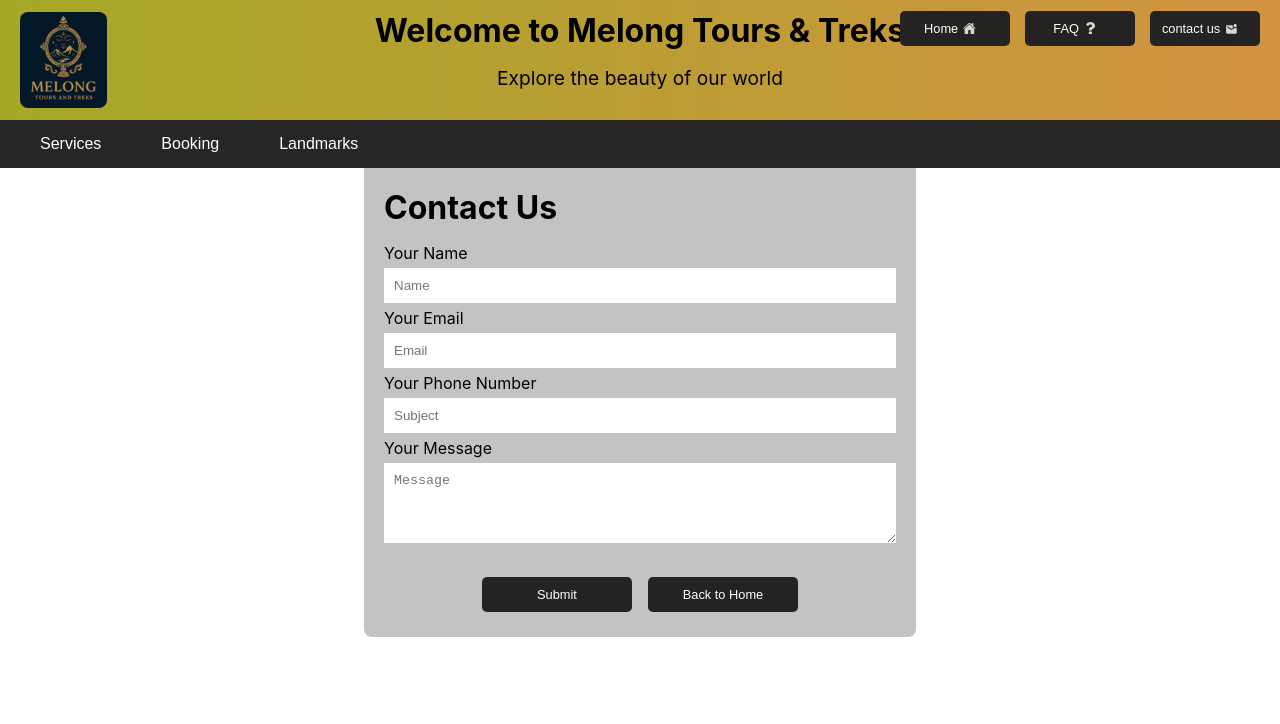
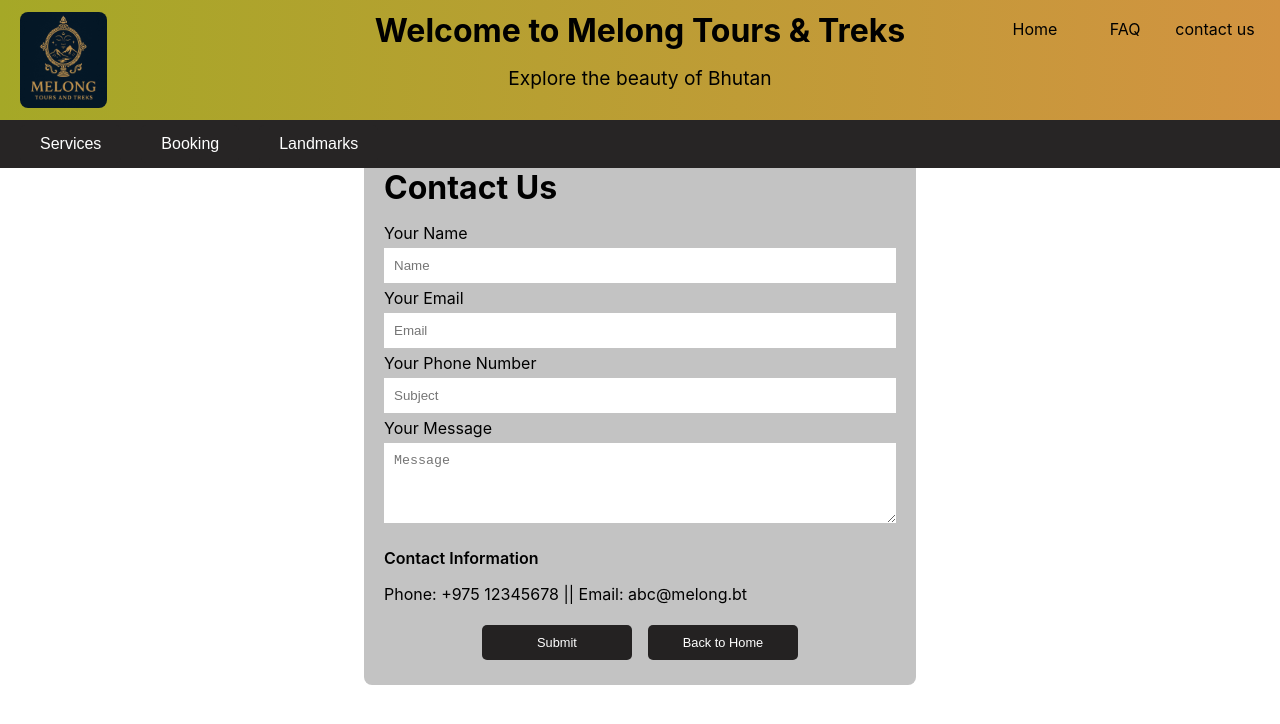
Before and after one commit to Lekden/melong, a React (Create React App) app: page /contactUs in a window 1280 px wide. Shown: the top 724 px of the page. Built offline with nearby package versions, Linux system fonts and the light colour scheme.

Commit message:
futher modification

```diff
--- a/src/components/Home.css
+++ b/src/components/Home.css
@@ -41,7 +41,6 @@
     top: 10px;
     right: 20px;
     display: flex;
-    gap: 15px;
     /* Space between the tabs */
 }
 
@@ -90,7 +89,25 @@
     color: white;
     border-radius: 5px;
     margin-top: 1px;
+}
 
+.nav-button {
+    display: flex;
+    justify-content: center;
+    align-items: center;
+    border: none;
+    height: 35px;
+    width: 90px;
+    font-size: 1rem;
+    color: rgb(0, 0, 0);
+    border-radius: 5px;
+    margin-top: 1px;
+}
+
+.tabs :hover {
+    cursor: pointer;
+    background: #326088;
+    /* Change cursor to pointer on hover */
 }
 
 .button:hover {
--- a/src/components/Home.js
+++ b/src/components/Home.js
@@ -2,9 +2,6 @@ import React from 'react';
 import './Home.css'; // Import the CSS file
 import HomeGallery from './HomeGallery'; // Import the HomeGallery component
 import { useNavigate } from 'react-router-dom'; // Import useNavigate from react-router-dom
-import { IoHome } from "react-icons/io5";
-import { MdMarkEmailUnread } from "react-icons/md";
-import { FaQuestion } from "react-icons/fa";
 
 
 
@@ -18,20 +15,20 @@ const Home = () => {
                 <div className='banner-image'></div>
                 <div className="overlay">
                     <h1 className="heading">Welcome to Melong Tours & Treks</h1>
-                    <p className="subheading">Explore the beauty of our world</p>
+                    <p className="subheading">Explore the beauty of Bhutan</p>
                 </div>
                 <div className="tabs">
-                    <button className="button" onClick={() => navigate('/')}>
-                        Home <IoHome className='icon' />
-                    </button>
+                    <div className="nav-button" onClick={() => navigate('/')}>
+                        Home
+                    </div>
 
-                    <button className="button" onClick={() => navigate('/faq')}>
-                        FAQ <FaQuestion className='icon' />
-                    </button>
+                    <div className="nav-button" onClick={() => navigate('/faq')}>
+                        FAQ
+                    </div>
 
-                    <button className="button" onClick={() => navigate('/contactUs')}>
-                        contact us  <MdMarkEmailUnread className="icon2" />
-                    </button>
+                    <div className="nav-button" onClick={() => navigate('/contactUs')}>
+                        contact us
+                    </div>
                 </div>
             </div>
             <div className='navigation'>
--- a/src/components/contactUs.css
+++ b/src/components/contactUs.css
@@ -20,9 +20,8 @@
     justify-content: space-between;
     width: 40%;
     margin: 0 auto;
-    padding: 20px;
+    padding: 0 20px 20px 20px;
     background-color: #c3c3c3;
-    gap: 20px;
     /* Adds spacing between the child elements */
     border-bottom-left-radius: 8px;
     border-bottom-right-radius: 8px;
--- a/src/components/contactUs.js
+++ b/src/components/contactUs.js
@@ -1,9 +1,7 @@
 import './Home.css';
 import './contactUs.css';
 import { useNavigate } from 'react-router-dom';
-import { IoHome } from "react-icons/io5";
-import { MdMarkEmailUnread } from "react-icons/md";
-import { FaQuestion } from "react-icons/fa";
+
 
 export default function ContactUs() {
     const navigate = useNavigate();
@@ -16,20 +14,20 @@ export default function ContactUs() {
                 <div className='banner-image'></div>
                 <div className="overlay">
                     <h1 className="heading">Welcome to Melong Tours & Treks</h1>
-                    <p className="subheading">Explore the beauty of our world</p>
+                    <p className="subheading">Explore the beauty of Bhutan</p>
                 </div>
                 <div className="tabs">
-                    <button className="button" onClick={() => navigate('/')}>
-                        Home <IoHome className='icon' />
-                    </button>
+                    <div className="nav-button" onClick={() => navigate('/')}>
+                        Home
+                    </div>
 
-                    <button className="button" onClick={() => navigate('/faq')}>
-                        FAQ <FaQuestion className='icon' />
-                    </button>
+                    <div className="nav-button" onClick={() => navigate('/faq')}>
+                        FAQ
+                    </div>
 
-                    <button className="button" onClick={() => navigate('/contactUs')}>
-                        contact us  <MdMarkEmailUnread className="icon2" />
-                    </button>
+                    <div className="nav-button" onClick={() => navigate('/contactUs')}>
+                        contact us
+                    </div>
                 </div>
             </div>
             <div className='navigation'>
@@ -76,6 +74,10 @@ export default function ContactUs() {
                     <label>Your Message</label>
                     <textarea placeholder="Message" className="input-field" rows="4"></textarea>
                 </div>
+                <div>
+                    <p style={{ fontWeight: '600', fontSize: '1rem' }}>Contact Information</p>
+                    <p>Phone: +975 12345678 || Email: abc@melong.bt</p>
+                </div>
                 <div className='button-contactUs'>
                     <button className="button" style={{ width: '150px' }} onClick={() => navigate('/')}>
                         Submit
--- a/src/components/faq.js
+++ b/src/components/faq.js
@@ -2,9 +2,7 @@
 import { useNavigate } from "react-router-dom";
 import './faq.css';
 import './Home.css';
-import { IoHome } from "react-icons/io5";
-import { MdMarkEmailUnread } from "react-icons/md";
-import { FaQuestion } from "react-icons/fa";
+
 
 export default function Faq() {
     const navigate = useNavigate();
@@ -15,20 +13,20 @@ export default function Faq() {
                 <div className='banner-image'></div>
                 <div className="overlay">
                     <h1 className="heading">Welcome to Melong Tours & Treks</h1>
-                    <p className="subheading">Explore the beauty of our world</p>
+                    <p className="subheading">Explore the beauty of Bhutan</p>
                 </div>
                 <div className="tabs">
-                    <button className="button" onClick={() => navigate('/')}>
-                        Home <IoHome className='icon' />
-                    </button>
+                    <div className="nav-button" onClick={() => navigate('/')}>
+                        Home
+                    </div>
 
-                    <button className="button" onClick={() => navigate('/faq')}>
-                        FAQ <FaQuestion className='icon' />
-                    </button>
+                    <div className="nav-button" onClick={() => navigate('/faq')}>
+                        FAQ
+                    </div>
 
-                    <button className="button" onClick={() => navigate('/contactUs')}>
-                        contact us  <MdMarkEmailUnread className="icon2" />
-                    </button>
+                    <div className="nav-button" onClick={() => navigate('/contactUs')}>
+                        contact us
+                    </div>
                 </div>
             </div>
             <div className='navigation'>
@@ -76,12 +74,19 @@ export default function Faq() {
                 <div className="faq-item">
                     <h3>What currency is used in Bhutan?</h3>
                     <p>The currency used in Bhutan is the Ngultrum (BTN), which is pegged to
-                        the Indian Rupee (INR).</p>
+                        the Indian Rupee (INR). <br /> USD, AUD and most major currencies are accepted for exdchange in Bhutanese bannks.</p>
+
+                </div>
+                <div className="faq-item">
+                    <h3>Is it safe to travel in Bhutan?</h3>
+                    <p>Yes, Bhutan is considered one of the safest countries to travel to. The crime rate is low, and the locals are friendly and welcoming.</p>
+
+
                 </div>
                 <button className="button" onClick={() => navigate('/')}>
                     Back to Home
                 </button>
             </div >
-        </div>
+        </div >
     );
 }
```
Also changed, not shown: package.json (line endings or trailing spaces).
